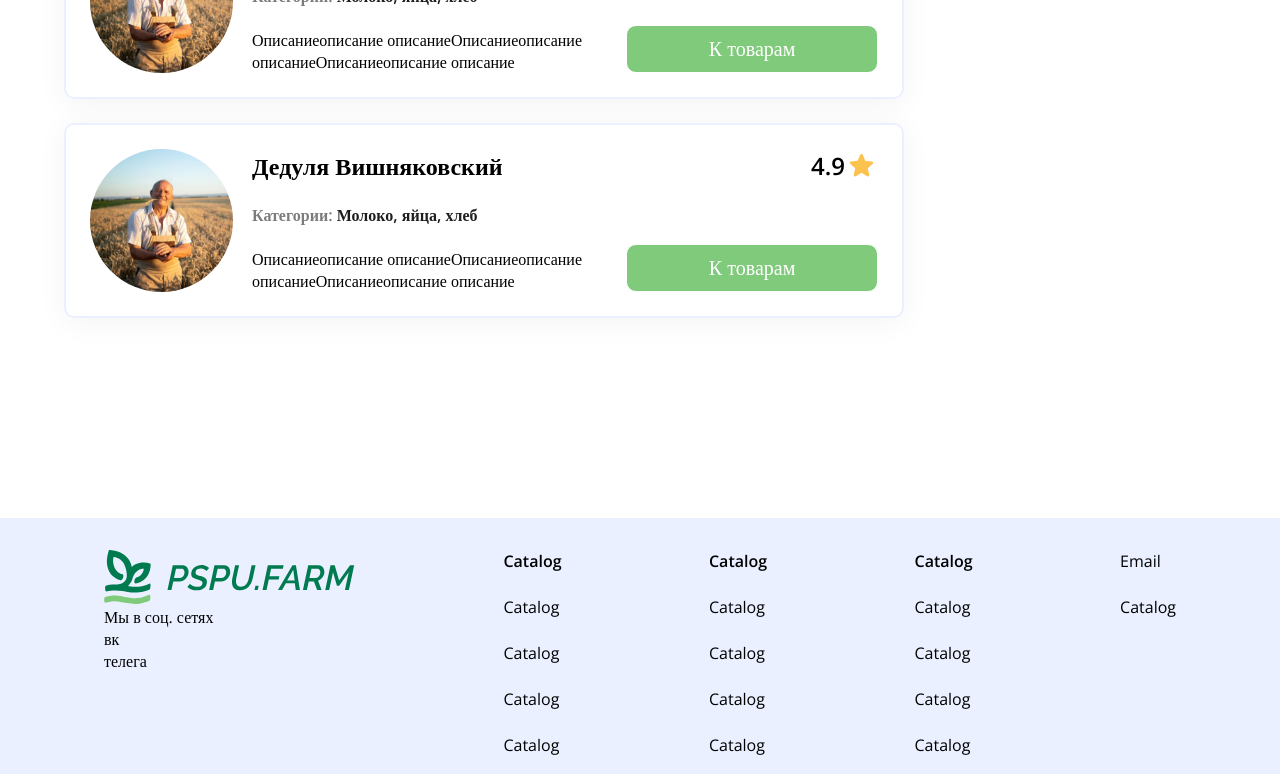
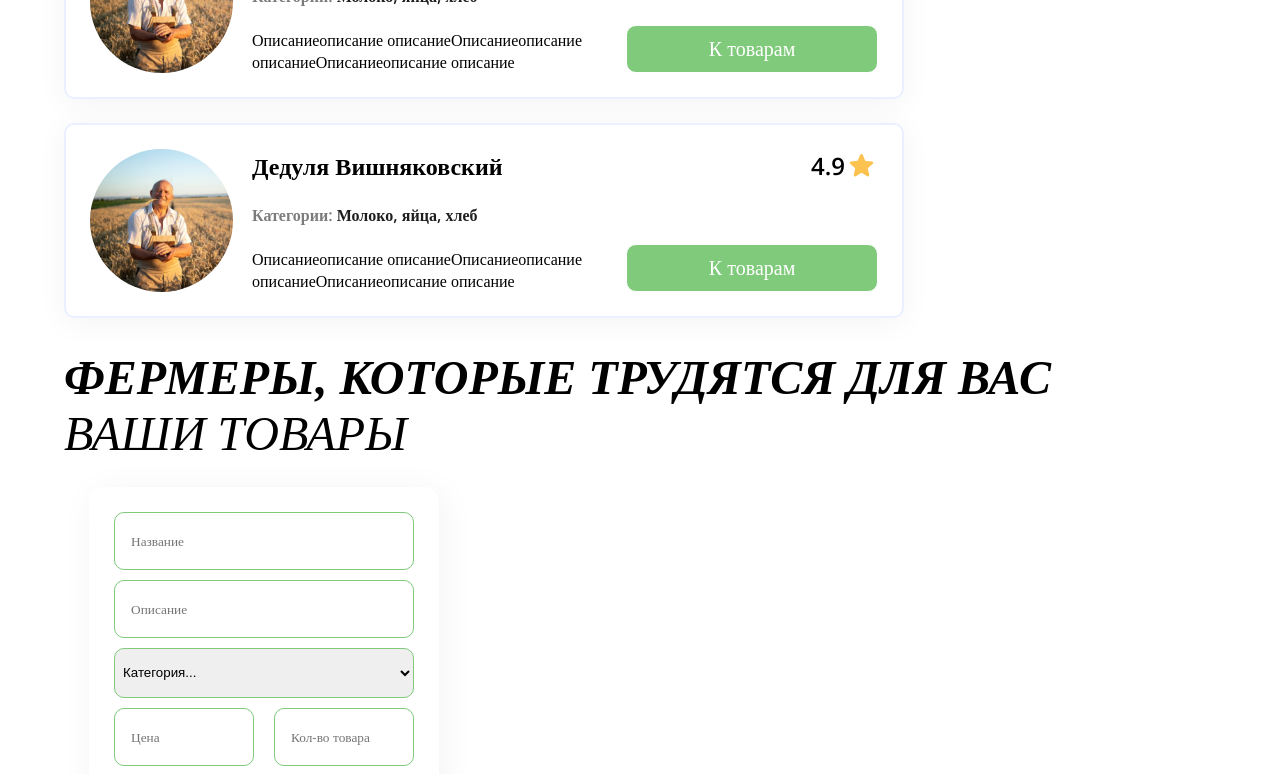
Before and after one commit to kirillkeril/papu_team_client, a React (Create React App) app: page / in a window 1280 px wide. Shown: the part 2000-2774 px from the top of the page. Built offline with nearby package versions, Linux system fonts and the light colour scheme.

Commit message:
123432v53

```diff
--- a/src/components/UrProducts/UrProducts.js
+++ b/src/components/UrProducts/UrProducts.js
@@ -14,12 +14,10 @@ export const UrProducts = () => {
       <div className={styles.textDiv}>ВАШИ ТОВАРЫ</div>
       <div className={styles.delay}>
         <div className={styles.forAllCards}>
-          <div className={styles.textDiv}>
-            <ProductForm />
-            <ProductCard />
-            <ProductCard />
-            <ProductCard />
-          </div>
+          <ProductForm />
+          <ProductCard />
+          <ProductCard />
+          <ProductCard />
         </div>
       </div>
     </div>
--- a/src/pages/MainPage/MainPage.js
+++ b/src/pages/MainPage/MainPage.js
@@ -132,7 +132,13 @@ export const MainPage = () => {
             </div>
           </div>
           {/* <FermerForm /> */}
-          {/* <UrProducts /> */}
+          <div className={styles.fermersDiv}>
+          <div className={styles.fermersText}>
+              ФЕРМЕРЫ, КОТОРЫЕ ТРУДЯТСЯ ДЛЯ ВАС
+            </div>
+            <div className={styles.fermersCards}><UrProducts /></div>
+
+          </div>
         </main>
       </div>
       <Footer />
```
